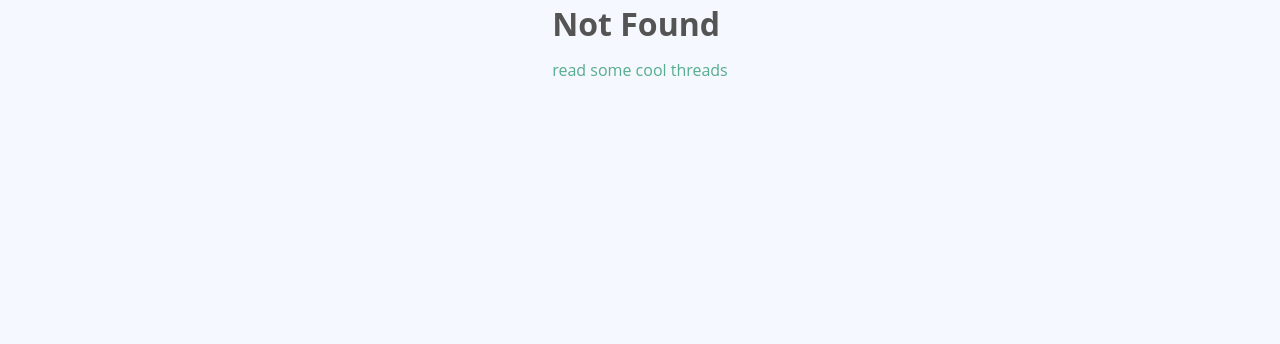
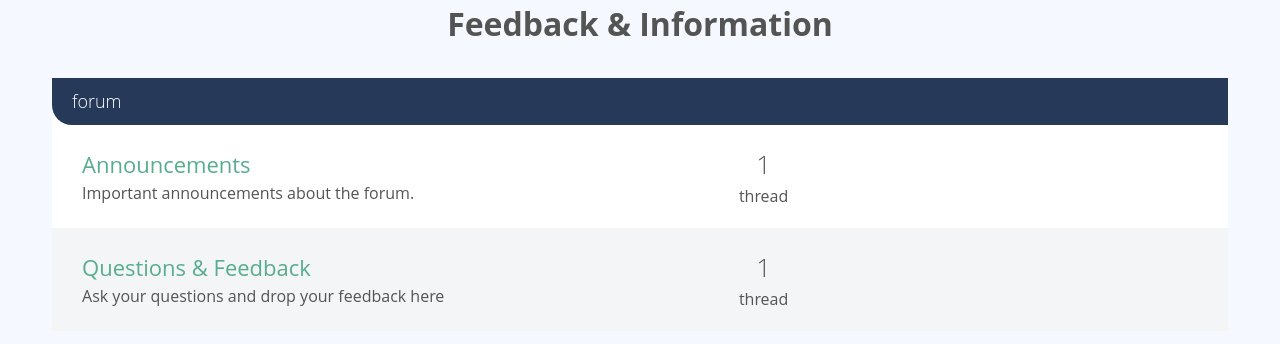
Before and after one commit to tachyond2/awesome-forum, a Vue app: page /category/-KpR7vRkiRPpbUd_TVAR in a window 1280 px wide. Before the commit this address had no page. Shown: the top 344 px of the page. Built offline with nearby package versions, Linux system fonts and the light colour scheme.

Commit message:
feature(page): finished build page nav home->cateogries->forums->threads

```diff
--- a/src/components/CategoryList.vue
+++ b/src/components/CategoryList.vue
@@ -3,7 +3,8 @@
   v-for="category in categories"
   :key="category.id"
   :forums="getForumsForCategory(category)"
-  :category-name="category.name"
+  :title="category.name"
+  :category-id="category.id"
   />
 </template>
 
--- a/src/components/ForumList.vue
+++ b/src/components/ForumList.vue
@@ -2,7 +2,7 @@
   <div class="col-full">
     <div class="forum-list">
       <h2 class="list-title">
-          <a href="category.html">{{categoryName}}</a>
+          <router-link :to="{name: 'Category', params:{id:categoryId }}">{{title}}</router-link>
       </h2>
       <div class="forum-listing" v-for="forum in forums" :key="forum.id">
           <div class="forum-details">
@@ -40,9 +40,13 @@ export default {
       required: true,
       type: Array
     },
-    categoryName: {
-      rquired: true,
-      type: String
+    title: {
+      type: String,
+      default: 'forum'
+    },
+    categoryId: {
+      type: String,
+      required: true
     }
   },
   methods: {
--- /dev/null
+++ b/src/pages/PageCategory.vue
@@ -0,0 +1,37 @@
+<template>
+  <h1>{{category.name}}</h1>
+  <forum-list
+    :forums="getForumsForCategory(category)"
+    :category-id="category.id"
+  />
+</template>
+
+<script>
+import sourceData from '@/data.json'
+import ForumList from '@/components/ForumList.vue'
+export default {
+  components: {
+    ForumList
+  },
+  props: {
+    id: {
+      type: String,
+      requried: true
+    }
+  },
+  computed: {
+    category() {
+      return sourceData.categories.find(c => c.id === this.id)
+    }
+  },
+  methods: {
+    getForumsForCategory(category) {
+      return sourceData.forums.filter(f => f.categoryId === category.id)
+    }
+  }
+
+}
+</script>
+<style lang="scss" scoped>
+
+</style>
--- a/src/router/index.js
+++ b/src/router/index.js
@@ -4,6 +4,7 @@ import PageHome from '@/pages/PageHome.vue'
 import PageNotFound from '@/pages/PageNotFound.vue'
 import sourceData from '@/data.json'
 import Forum from '@/pages/Forum.vue'
+import PageCategory from '@/pages/PageCategory.vue'
 
 const routes = [
   {
@@ -44,6 +45,12 @@ const routes = [
     name: 'Forum',
     component: Forum,
     props: true
+  },
+  {
+    path: '/category/:id',
+    name: 'Category',
+    component: PageCategory,
+    props: true
   }
 ]
 
```
Also changed, not shown: 1 other file (tests, documents, lock files or other folders).
